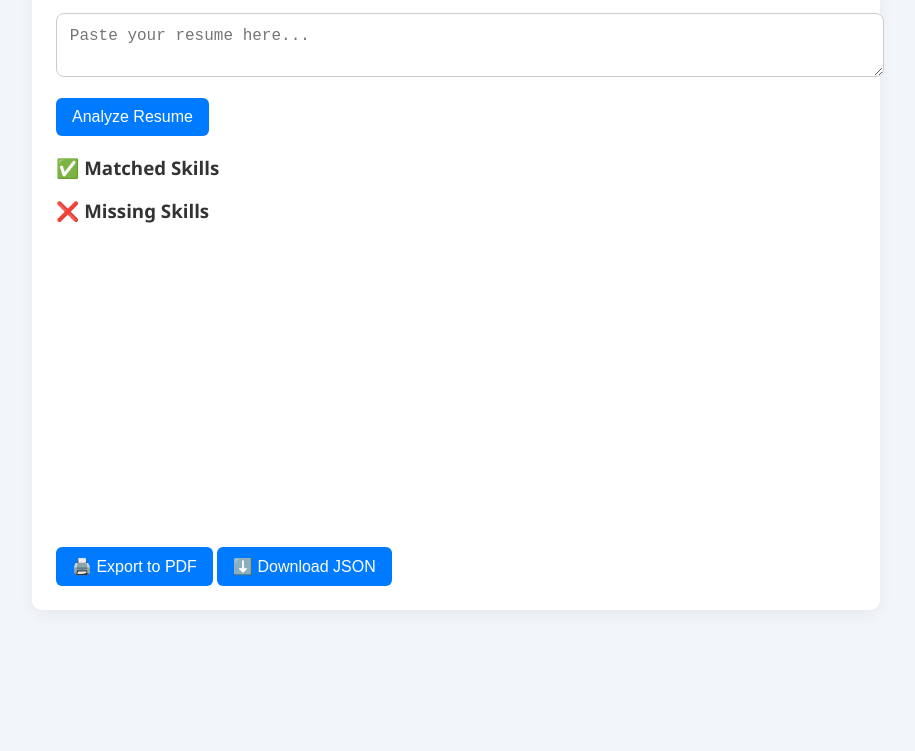
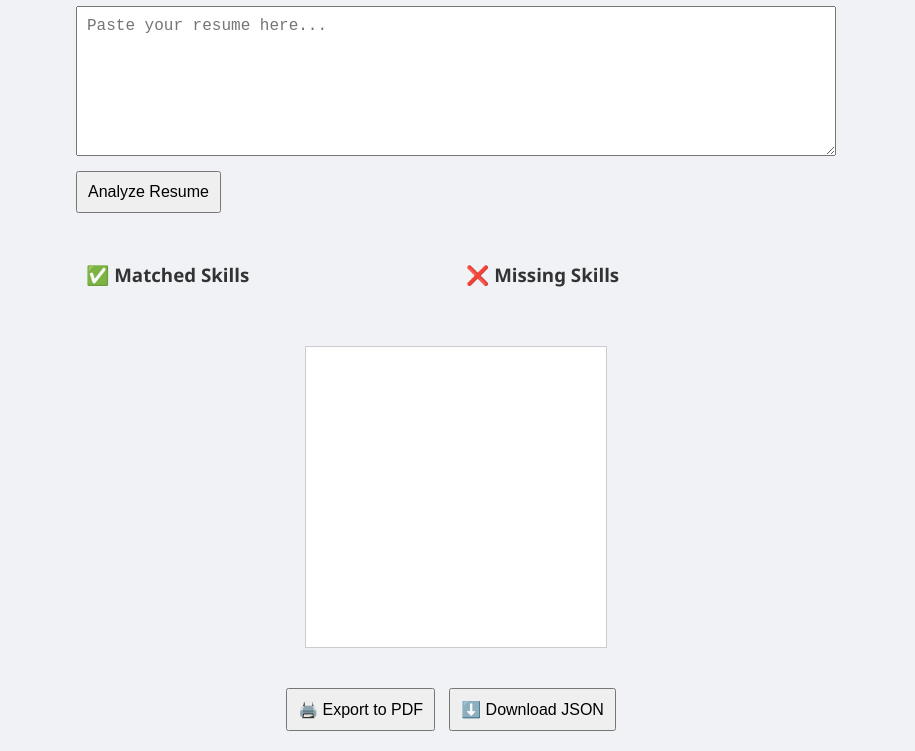
Before and after one commit to MohithMalla/resume-skill-analyser, a plain HTML site: page index.html in a window 1280 px wide. Shown: the part 159-910 px from the top of the page, without its empty margins (184-1099 px from the left). Before the commit the page ends 800 px from the top, so only its background shows below. Drawn offline with Linux system fonts and the light colour scheme.

Commit message:
Update style.css

```diff
--- a/style.css
+++ b/style.css
@@ -1,103 +1,73 @@
+* {
+  box-sizing: border-box;
+}
+
 body {
   font-family: 'Segoe UI', sans-serif;
-  background: #f2f5fa;
-  color: #333;
   margin: 0;
   padding: 0;
+  background: #f0f2f5;
+  color: #333;
 }
 
 .container {
-  width: 95%;
   max-width: 800px;
   margin: auto;
-  padding: 1.5rem;
-  background: #fff;
-  margin-top: 1rem;
-  border-radius: 10px;
-  box-shadow: 0 5px 15px rgba(0,0,0,0.05);
+  padding: 20px;
 }
 
-h1, h2 {
-  font-size: 1.2rem;
-  margin-bottom: 0.5rem;
+h1 {
+  text-align: center;
+  margin-bottom: 20px;
 }
 
-textarea, select {
+textarea {
   width: 100%;
-  padding: 0.8rem;
-  font-size: 1rem;
-  margin-bottom: 1rem;
-  border-radius: 8px;
-  border: 1px solid #ccc;
-  resize: vertical;
+  height: 150px;
+  padding: 10px;
+  margin-top: 10px;
+  font-size: 16px;
 }
 
-button {
-  padding: 10px 16px;
-  font-size: 1rem;
-  background: #007bff;
-  color: #fff;
-  border: none;
-  border-radius: 6px;
-  cursor: pointer;
+select, button {
+  padding: 10px;
+  font-size: 16px;
+  margin-top: 10px;
+  margin-right: 10px;
 }
 
-button:hover {
-  background: #0056b3;
+.results {
+  display: flex;
+  flex-wrap: wrap;
+  justify-content: space-between;
+  margin-top: 20px;
 }
 
-ul {
-  list-style: none;
-  padding: 0;
+.results div {
+  flex: 1;
+  margin: 10px;
+  min-width: 45%;
 }
 
-li {
-  background: #f0f8ff;
-  margin: 5px 0;
-  padding: 8px;
-  border-left: 5px solid #007bff;
-  border-radius: 4px;
+canvas {
+  display: block;
+  margin: 30px auto;
+  border: 1px solid #ccc;
+  background: #fff;
 }
 
-.export-buttons {
-  margin-top: 1rem;
-  display: flex;
-  gap: 1rem;
-  flex-wrap: wrap;
+.actions {
+  text-align: center;
+  margin-top: 20px;
 }
 
-.export-buttons button {
-  background-color: #28a745;
-}
-
-.export-buttons button:hover {
-  background-color: #218838;
-}
-
-/* Make canvas responsive */
-canvas {
-  max-width: 100%;
-  height: auto;
-}
-
-/* 📱 Responsive Styles */
 @media (max-width: 600px) {
-  h1 {
-    font-size: 1.4rem;
-    text-align: center;
+  .results {
+    flex-direction: column;
   }
 
-  h2 {
-    font-size: 1.1rem;
-  }
-
-  button, select, textarea {
-    font-size: 1rem;
-    width: 100%;
-  }
-
-  .export-buttons {
-    flex-direction: column;
-    gap: 10px;
+  canvas {
+    width: 100% !important;
+    height: auto !important;
   }
 }
```
